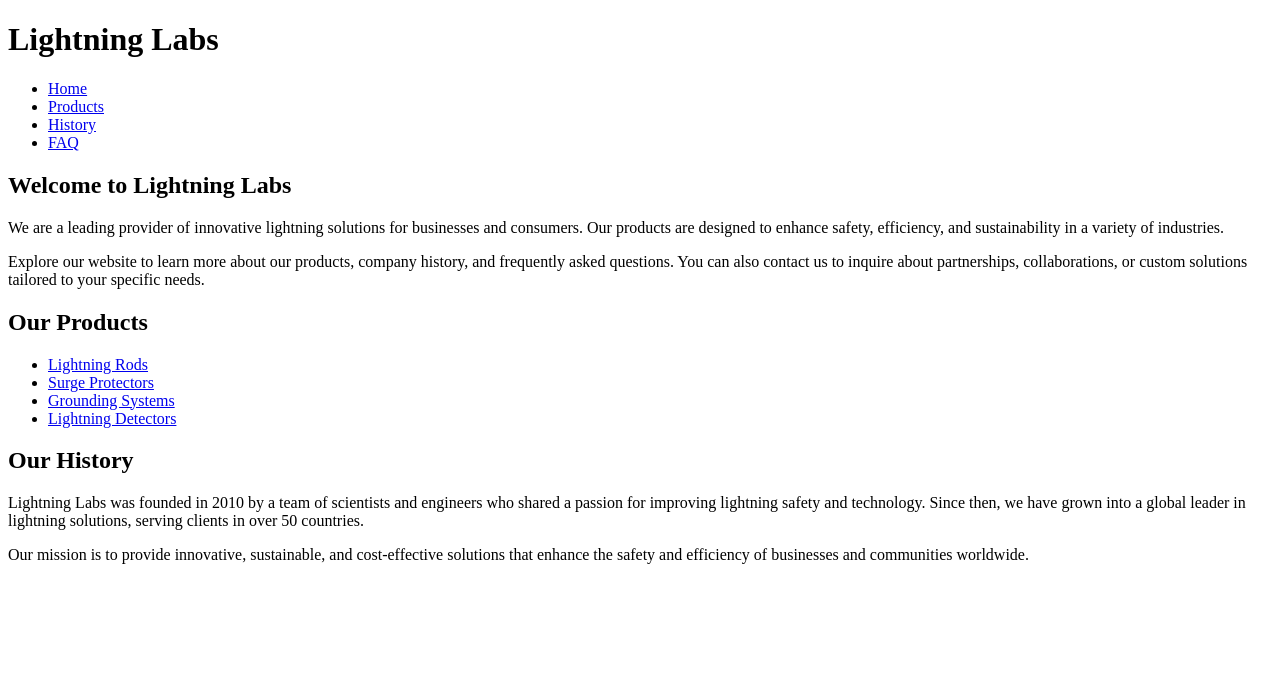
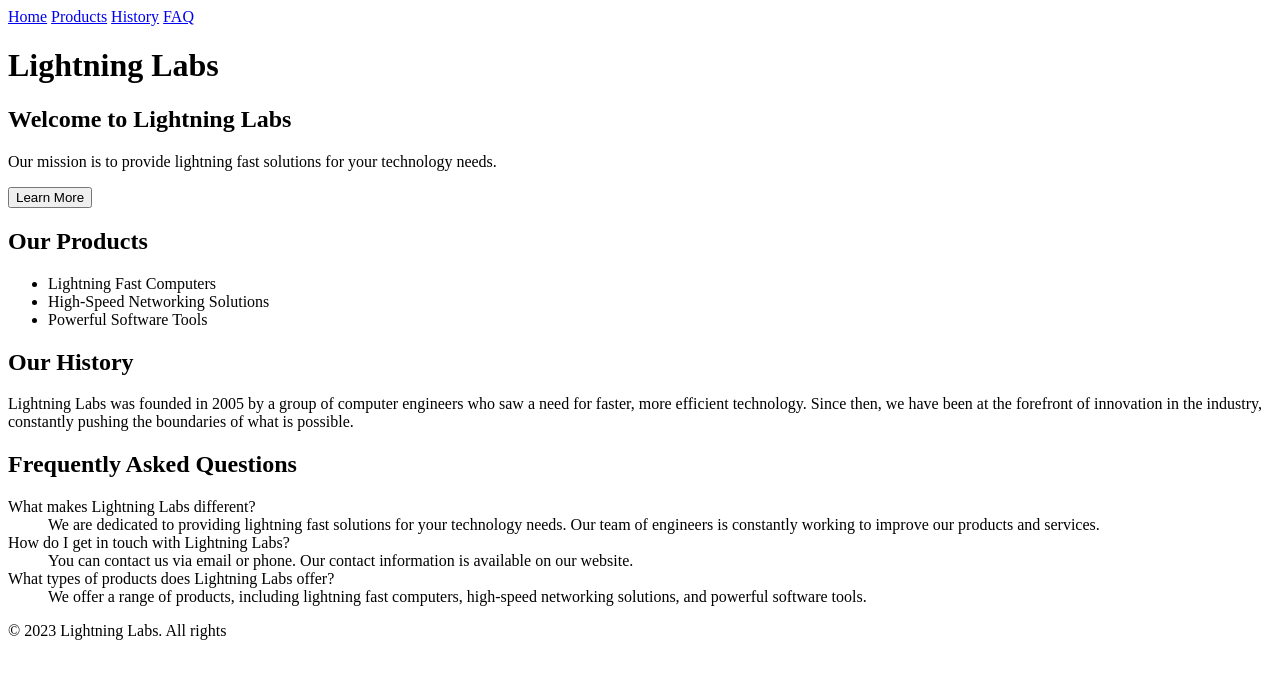
Before and after one commit to 22388o/AreaLayerWebsitetest, a plain HTML site: page index.html in a window 1280 px wide. Drawn offline with Linux system fonts and the light colour scheme.

Commit message:
Update index.html

```diff
--- a/index.html
+++ b/index.html
@@ -1,39 +1,53 @@
 <!DOCTYPE html>
-<html>
+<html lang="en">
 <head>
+    <meta charset="UTF-8">
     <title>Lightning Labs</title>
-    <link rel="stylesheet" type="text/css" href="style.css">
+    <link href="https://fonts.googleapis.com/css?family=Roboto:300,400&display=swap" rel="stylesheet">
+    <link rel="stylesheet" href="style.css">
 </head>
 <body>
     <header>
+        <nav>
+            <a href="#home">Home</a>
+            <a href="#products">Products</a>
+            <a href="#history">History</a>
+            <a href="#faq">FAQ</a>
+        </nav>
         <h1>Lightning Labs</h1>
-      <nav>
-        <ul>
-          <li><a href="#home">Home</a></li>
-          <li><a href="#products">Products</a></li>
-          <li><a href="#history">History</a></li>
-          <li><a href="#faq">FAQ</a></li>
-        </ul>
-      </nav>
     </header>
-    <main>
+
     <section id="home">
         <h2>Welcome to Lightning Labs</h2>
-        <p>We are a leading provider of innovative lightning solutions for businesses and consumers. Our products are designed to enhance safety, efficiency, and sustainability in a variety of industries.</p>
-        <p>Explore our website to learn more about our products, company history, and frequently asked questions. You can also contact us to inquire about partnerships, collaborations, or custom solutions tailored to your specific needs.</p>
+        <p>Our mission is to provide lightning fast solutions for your technology needs.</p>
+        <button>Learn More</button>
     </section>
+
     <section id="products">
         <h2>Our Products</h2>
         <ul>
-          <li><a href="#">Lightning Rods</a></li>
-          <li><a href="#">Surge Protectors</a></li>
-          <li><a href="#">Grounding Systems</a></li>
-          <li><a href="#">Lightning Detectors</a></li>
+            <li>Lightning Fast Computers</li>
+            <li>High-Speed Networking Solutions</li>
+            <li>Powerful Software Tools</li>
         </ul>
     </section>
+
     <section id="history">
         <h2>Our History</h2>
-        <p>Lightning Labs was founded in 2010 by a team of scientists and engineers who shared a passion for improving lightning safety and technology. Since then, we have grown into a global leader in lightning solutions, serving clients in over 50 countries.</p>
-        <p>Our mission is to provide innovative, sustainable, and cost-effective solutions that enhance the safety and efficiency of businesses and communities worldwide.</p>
+        <p>Lightning Labs was founded in 2005 by a group of computer engineers who saw a need for faster, more efficient technology. Since then, we have been at the forefront of innovation in the industry, constantly pushing the boundaries of what is possible.</p>
     </section>
-      <section id="
+
+    <section id="faq">
+        <h2>Frequently Asked Questions</h2>
+        <dl>
+            <dt>What makes Lightning Labs different?</dt>
+            <dd>We are dedicated to providing lightning fast solutions for your technology needs. Our team of engineers is constantly working to improve our products and services.</dd>
+            <dt>How do I get in touch with Lightning Labs?</dt>
+            <dd>You can contact us via email or phone. Our contact information is available on our website.</dd>
+            <dt>What types of products does Lightning Labs offer?</dt>
+            <dd>We offer a range of products, including lightning fast computers, high-speed networking solutions, and powerful software tools.</dd>
+        </dl>
+    </section>
+
+    <footer>
+        <p>© 2023 Lightning Labs. All rights
```
Lines whose indentation alone changed are shown as unchanged.
